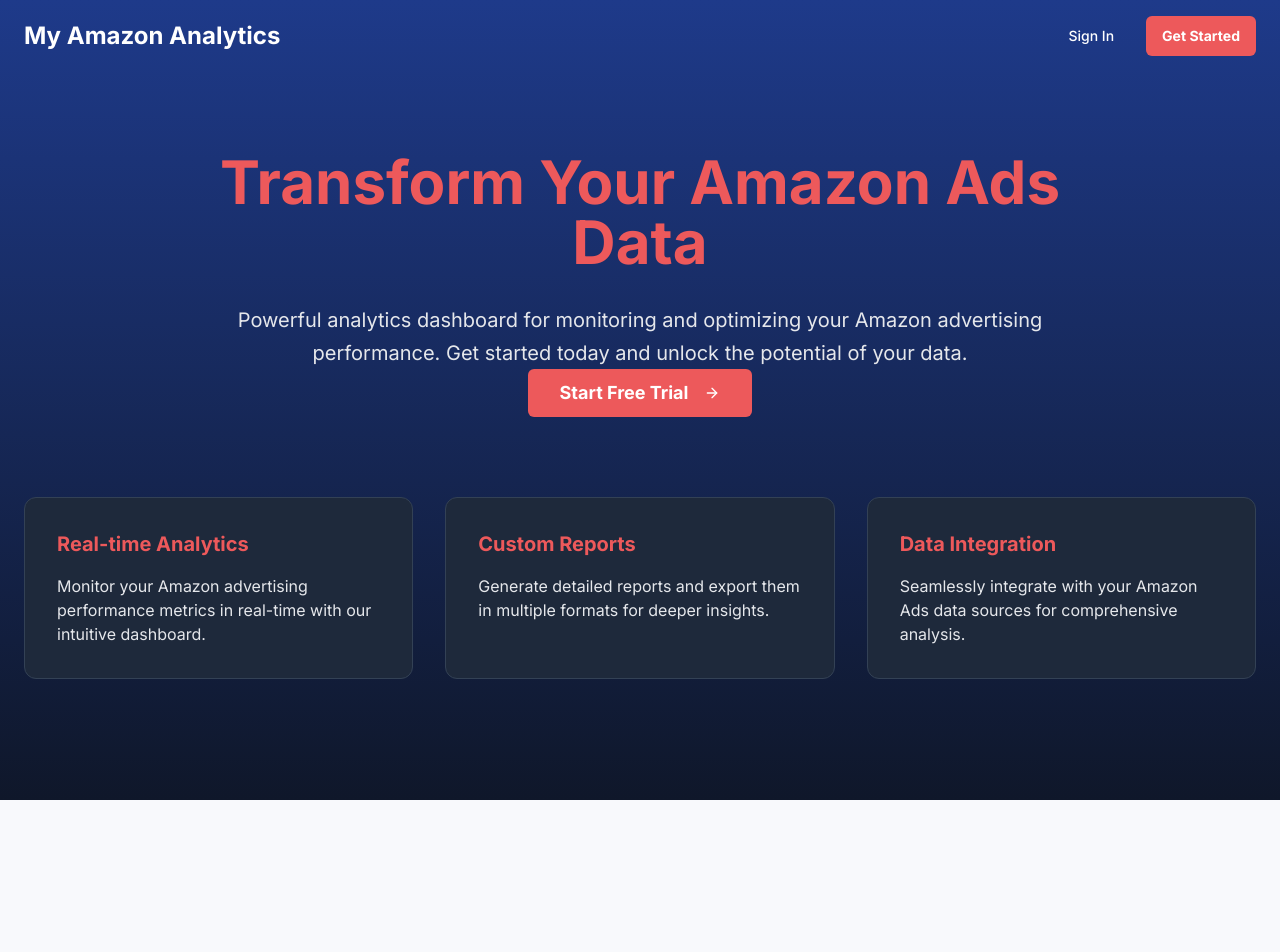
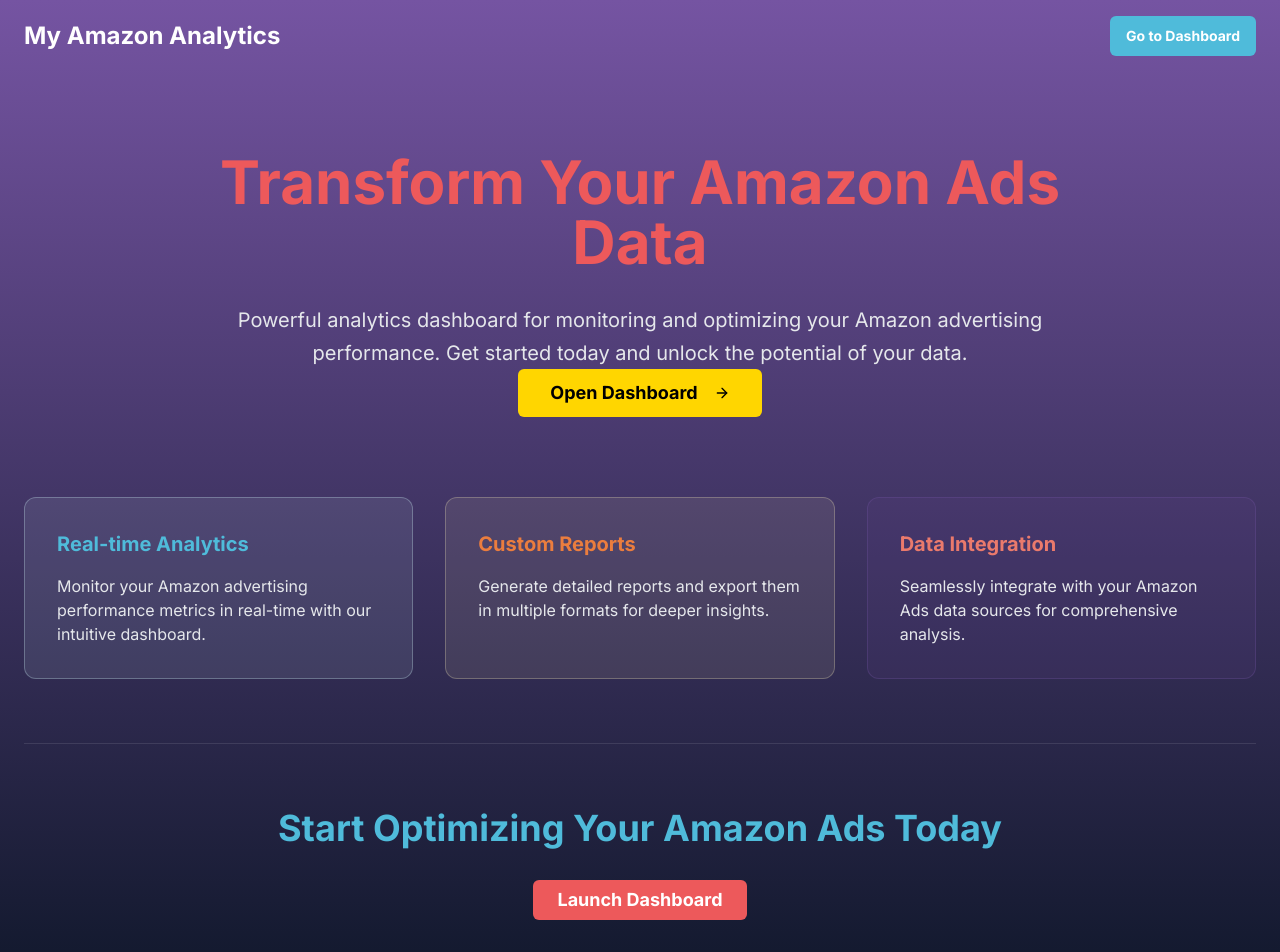
Before and after one commit to johnwesleyquintero/amz-sync, a React (Vite) app: page / in a window 1280 px wide. Shown: the top 952 px of the page. Before the commit the page ends 800 px from the top, so only its background shows below. Built offline with nearby package versions, Linux system fonts and the light colour scheme.

Commit message:
feat: Apply color palette to landing page
- Updated the landing page to use the specified color palette.
- Replaced the sign-in link with a link to the dashboard.
- Adjusted UI elements to reflect the new color scheme.

```diff
--- a/src/pages/Landing.tsx
+++ b/src/pages/Landing.tsx
@@ -5,21 +5,16 @@ import { ArrowRight } from 'lucide-react';
 
 const Landing = () => {
   return (
-    <div className="min-h-screen bg-gradient-to-b from-blue-900 to-slate-900 text-white">
+    <div className="min-h-screen bg-gradient-to-b from-butterfly-bush to-slate-900 text-white">
       <nav className="container mx-auto px-6 py-4">
         <div className="flex items-center justify-between">
           <div className="text-2xl font-bold text-white hover:text-burnt-sienna transition-colors">
             My Amazon Analytics
           </div>
-          <div className="space-x-4">
-            <Link to="/login">
-              <Button variant="ghost" className="text-white hover:text-burnt-sienna">
-                Sign In
-              </Button>
-            </Link>
-            <Link to="/register">
-              <Button className="bg-burnt-sienna hover:bg-burnt-sienna/90 text-white font-bold">
-                Get Started
+          <div>
+            <Link to="/dashboard">
+              <Button className="bg-shakespeare hover:bg-shakespeare/90 text-white font-bold">
+                Go to Dashboard
               </Button>
             </Link>
           </div>
@@ -38,32 +33,45 @@ const Landing = () => {
           <Link to="/dashboard">
             <Button
               size="lg"
-              className="bg-burnt-sienna hover:bg-burnt-sienna/90 text-white font-bold px-8 py-6 text-lg"
+              className="bg-gold hover:bg-gold/90 text-black font-bold px-8 py-6 text-lg"
             >
-              Start Free Trial <ArrowRight className="ml-2 w-6 h-6" />
+              Open Dashboard <ArrowRight className="ml-2 w-6 h-6" />
             </Button>
           </Link>
         </div>
 
         <div className="mt-20 grid grid-cols-1 md:grid-cols-3 gap-8">
-          <div className="bg-slate-800 p-8 rounded-xl hover:bg-slate-700 transition-colors duration-300 border border-slate-700">
-            <h3 className="text-xl font-bold text-burnt-sienna mb-4">Real-time Analytics</h3>
+          <div className="bg-iceberg bg-opacity-10 p-8 rounded-xl hover:bg-opacity-20 transition-colors duration-300 border border-iceberg border-opacity-30">
+            <h3 className="text-xl font-bold text-shakespeare mb-4">Real-time Analytics</h3>
             <p className="text-gray-200">
               Monitor your Amazon advertising performance metrics in real-time with our intuitive
               dashboard.
             </p>
           </div>
-          <div className="bg-slate-800 p-8 rounded-xl hover:bg-slate-700 transition-colors duration-300 border border-slate-700">
-            <h3 className="text-xl font-bold text-burnt-sienna mb-4">Custom Reports</h3>
+          <div className="bg-hampton bg-opacity-10 p-8 rounded-xl hover:bg-opacity-20 transition-colors duration-300 border border-hampton border-opacity-30">
+            <h3 className="text-xl font-bold text-jaffa mb-4">Custom Reports</h3>
             <p className="text-gray-200">
               Generate detailed reports and export them in multiple formats for deeper insights.
             </p>
           </div>
-          <div className="bg-slate-800 p-8 rounded-xl hover:bg-slate-700 transition-colors duration-300 border border-slate-700">
-            <h3 className="text-xl font-bold text-burnt-sienna mb-4">Data Integration</h3>
+          <div className="bg-butterfly-bush bg-opacity-10 p-8 rounded-xl hover:bg-opacity-20 transition-colors duration-300 border border-butterfly-bush border-opacity-30">
+            <h3 className="text-xl font-bold text-apricot mb-4">Data Integration</h3>
             <p className="text-gray-200">
               Seamlessly integrate with your Amazon Ads data sources for comprehensive analysis.
             </p>
+          </div>
+        </div>
+
+        <div className="mt-16 pt-16 border-t border-white/10">
+          <div className="text-center">
+            <h2 className="text-4xl font-bold text-shakespeare mb-8">
+              Start Optimizing Your Amazon Ads Today
+            </h2>
+            <Link to="/dashboard">
+              <Button className="bg-burnt-sienna hover:bg-burnt-sienna/90 text-white font-bold px-6 py-3 text-lg">
+                Launch Dashboard
+              </Button>
+            </Link>
           </div>
         </div>
       </main>
```
